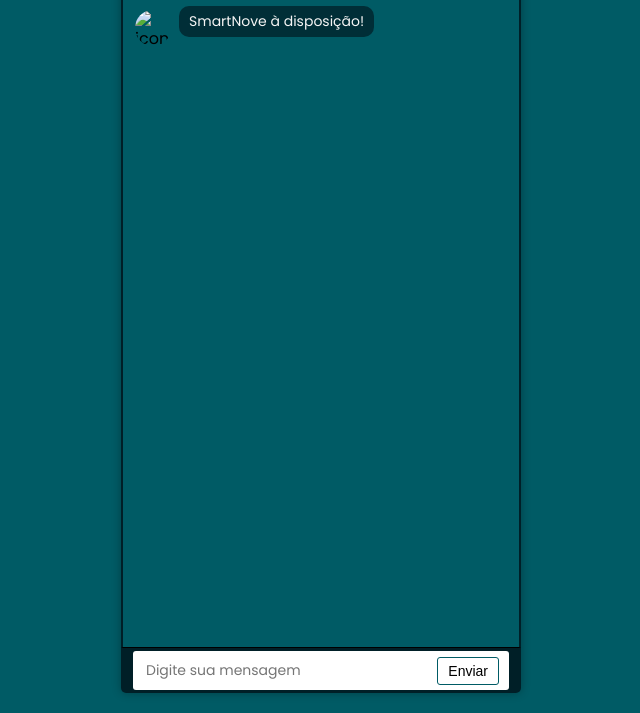
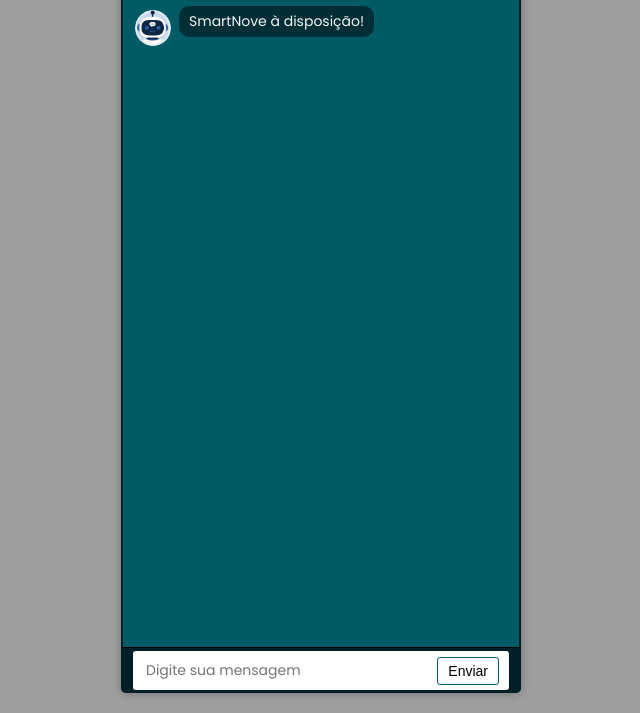
Before and after one commit to lucasds-tech/Chatbot-UNI9, a plain HTML site: page uninoveProject/frontend/index.html in a window 1280 px wide. Shown: the part 87-800 px from the top of the page, without its empty margins (319-959 px from the left). Drawn offline with Linux system fonts and the light colour scheme; the site is published under a folder, as on GitHub Pages, so addresses that start at the root find nothing.

Commit message:
refactor: src img address

```diff
--- a/uninoveProject/frontend/index.html
+++ b/uninoveProject/frontend/index.html
@@ -7,7 +7,7 @@
     <meta name="viewport" content="width=device-width, initial-scale=1.0">
     <link rel="stylesheet" href="style.css">
     <title>SmartNove - Chatbot</title>
-    <link rel="shourtcut icon" href="/uninoveProject/assets/images/icon.png" type="img-icon">
+    <link rel="shortcut icon" href="./assets/images/icon.png" type="img-icon">
 </head>
 
 <body>
@@ -16,7 +16,7 @@
         <div class="box" id="messages">
             <div class="item">
                 <div class="icon">
-                    <img src="/uninoveProject/assets/images/icon.png" alt="icon" />
+                    <img src="./assets/images/icon.png" alt="icon" />
                 </div>
                 <div class="msg">
                     <p>SmartNove à disposição!</p>
--- a/uninoveProject/frontend/script.js
+++ b/uninoveProject/frontend/script.js
@@ -11,7 +11,7 @@ function addMessage(sender, text) {
         const icon = document.createElement('div');
         icon.className = 'icon';
         const img = document.createElement('img');
-        img.src = '/uninoveProject/assets/images/icon.png';
+        img.src = './assets/images/icon.png';
         img.alt = 'icon';
         icon.appendChild(img);
         msg.appendChild(icon);
--- a/uninoveProject/frontend/style.css
+++ b/uninoveProject/frontend/style.css
@@ -14,7 +14,7 @@ body {
     align-items: center;
     min-height: 100vh;
     background: var(--color1);
-    background-image: url('/uninoveProject/assets/images/background-2.png');
+    background-image: url('./assets/images/background-2.png');
     background-repeat: repeat;
     background-size: 100%;
     background-attachment: fixed;
```
Also changed, not shown: uninoveProject/frontend/assets/images/SmartNove.png (renamed from uninoveProject/assets/images/SmartNove.png), uninoveProject/frontend/assets/images/icon.png (renamed from uninoveProject/assets/images/icon.png), 5 other files.
